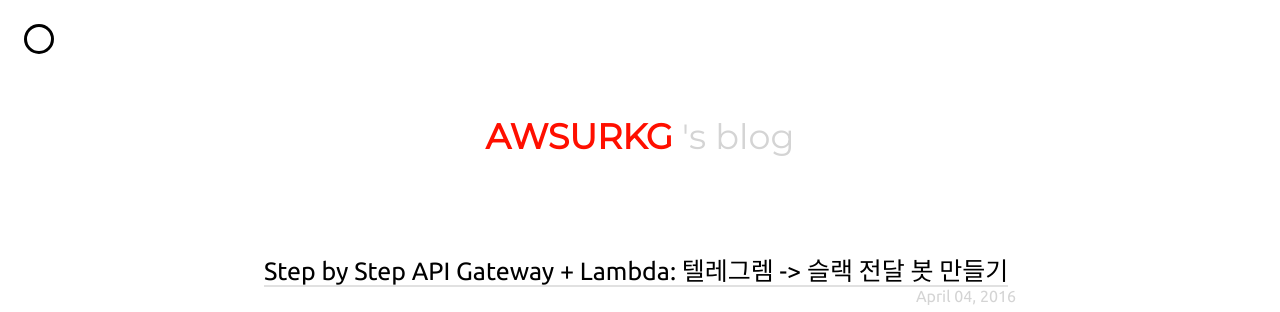
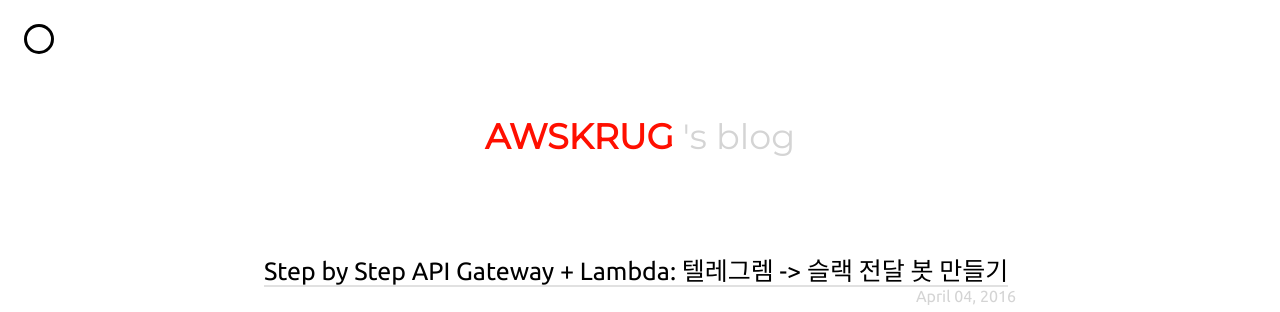
Before and after one commit to awskrug/blog.awskr.org, a Jekyll site: the page built from index.html, in a window 1280 px wide. Shown: the top 312 px of the page. Built offline with Jekyll 4.4.1, drawn with Linux system fonts in a browser that asks for light colours; nearby versions of some CDN libraries; Markdown is read by kramdown in place of the engine named in the settings; the list of posts is cut into pages by our own code.

Commit message:
Fix typo :P

```diff
--- a/_config.yml
+++ b/_config.yml
@@ -6,7 +6,7 @@ baseurl: ""
 
 # This will show up at the top of index page
 site_heading: >
-    AWSURKG <span class="faded">'s blog</span>
+    AWSKRUG <span class="faded">'s blog</span>
 
 email: awsugkr@gmail.com
 author: AWSKRUG
```
